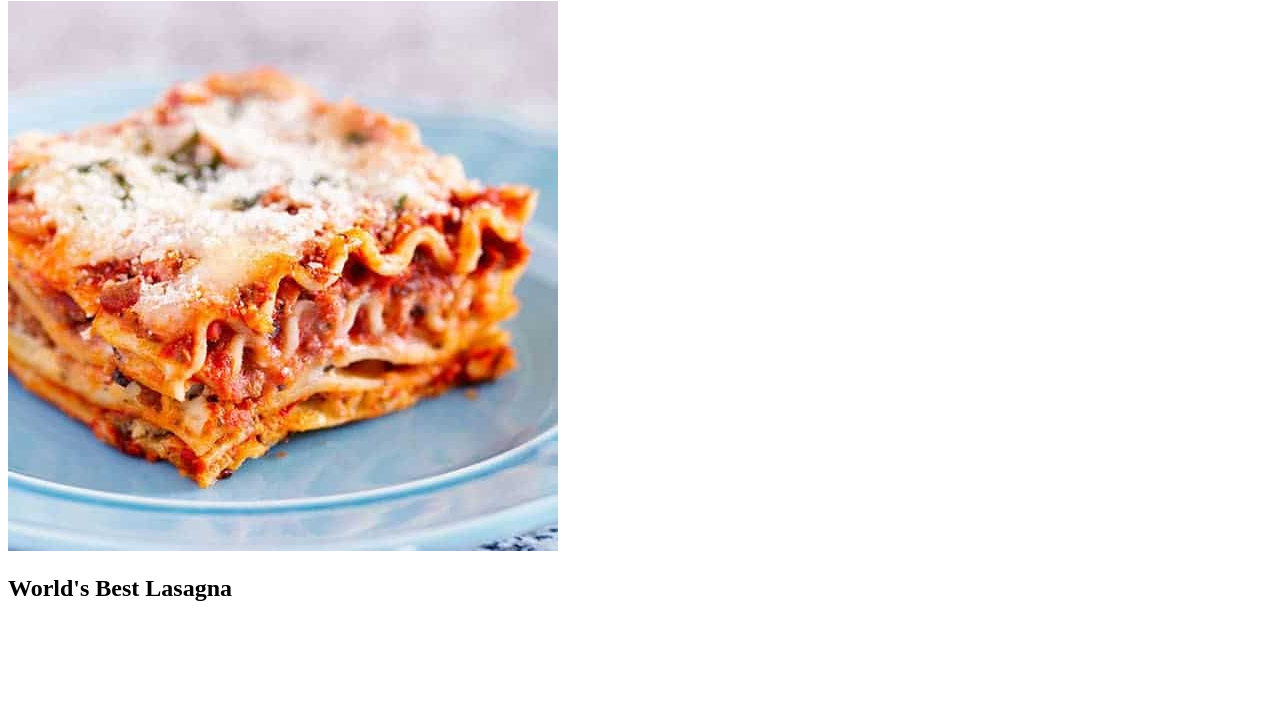
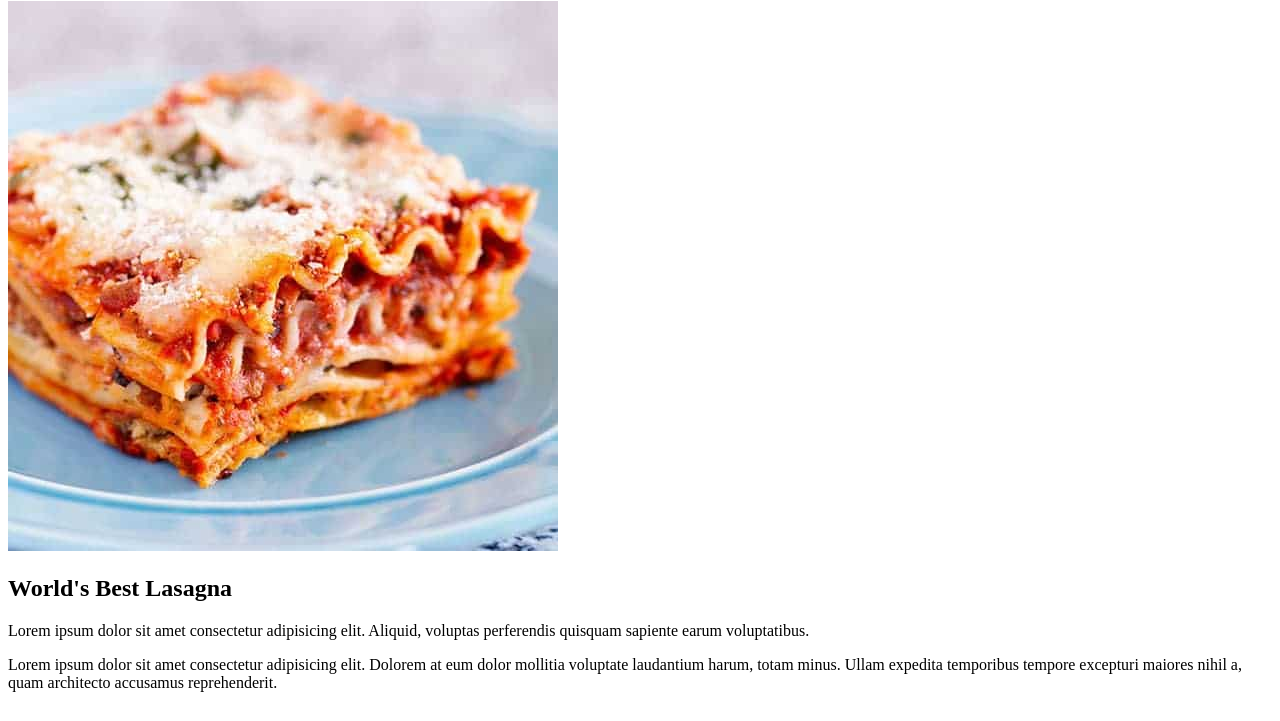
Before and after one commit to lukaj7212/odin-recipes, a plain HTML site: page recipes/lasagna.html in a window 1280 px wide. Shown: the part 79-800 px from the top of the page. Drawn offline with Linux system fonts and the light colour scheme.

Commit message:
Add 2 paragraphs

```diff
--- a/recipes/lasagna.html
+++ b/recipes/lasagna.html
@@ -10,5 +10,7 @@
     <h1>Lasagna</h1>
     <img src="./Lasagna.jpg" alt="Picture of lasagna">
     <h2>World's Best Lasagna</h2>
+        <p>Lorem ipsum dolor sit amet consectetur adipisicing elit. Aliquid, voluptas perferendis quisquam sapiente earum voluptatibus. </p>
+        <p>Lorem ipsum dolor sit amet consectetur adipisicing elit. Dolorem at eum dolor mollitia voluptate laudantium harum, totam minus. Ullam expedita temporibus tempore excepturi maiores nihil a, quam architecto accusamus reprehenderit.</p>
 </body>
 </html>
```
